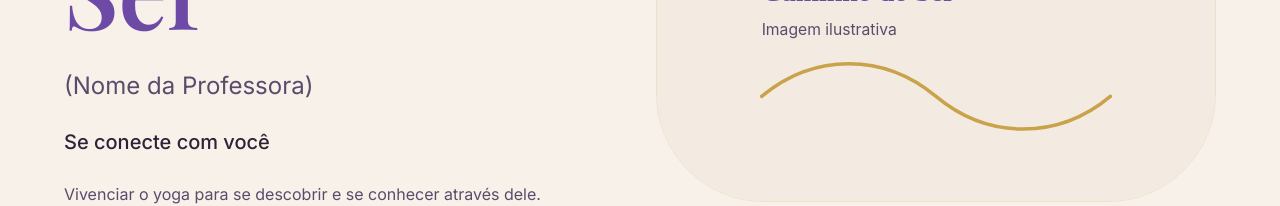
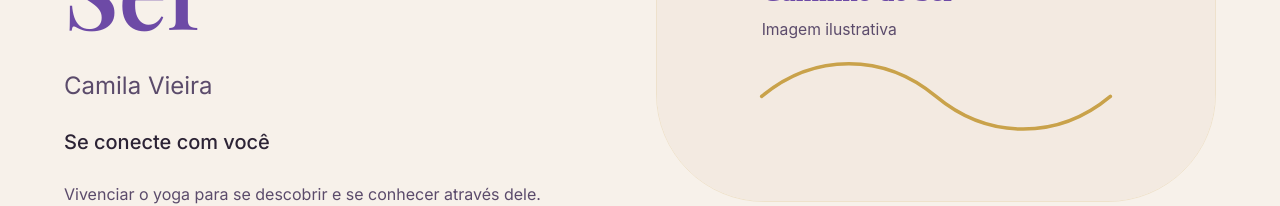
Before and after one commit to cacobribeiro/ecommerce, a React (Vite) app in the folder frontend/: page / in a window 1280 px wide. Shown: the part 362-568 px from the top of the page. Built offline with nearby package versions, Linux system fonts and the light colour scheme; no server answers.

Commit message:
alterando nome

```diff
--- a/frontend/src/data/content.js
+++ b/frontend/src/data/content.js
@@ -22,7 +22,7 @@ export const navItems = [
 export const heroContent = {
   eyebrow: "Conecte-se com você mesmo.",
   title: "Caminho do Ser",
-  teacher: "(Nome da Professora)",
+  teacher: "Camila Vieira",
   subtitle: "Se conecte com você",
   description: "Vivenciar o yoga para se descobrir e se conhecer através dele."
 };
```
